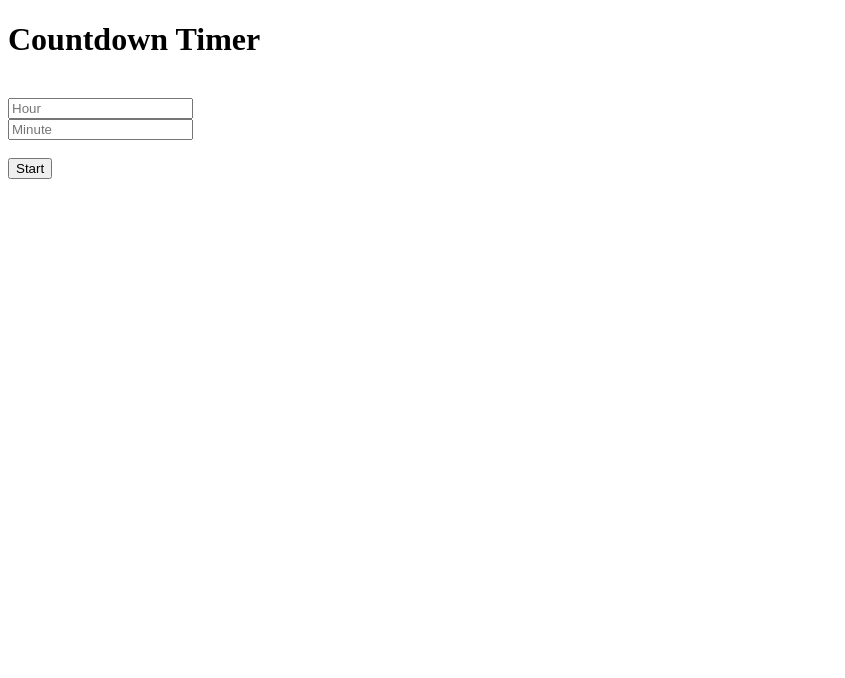
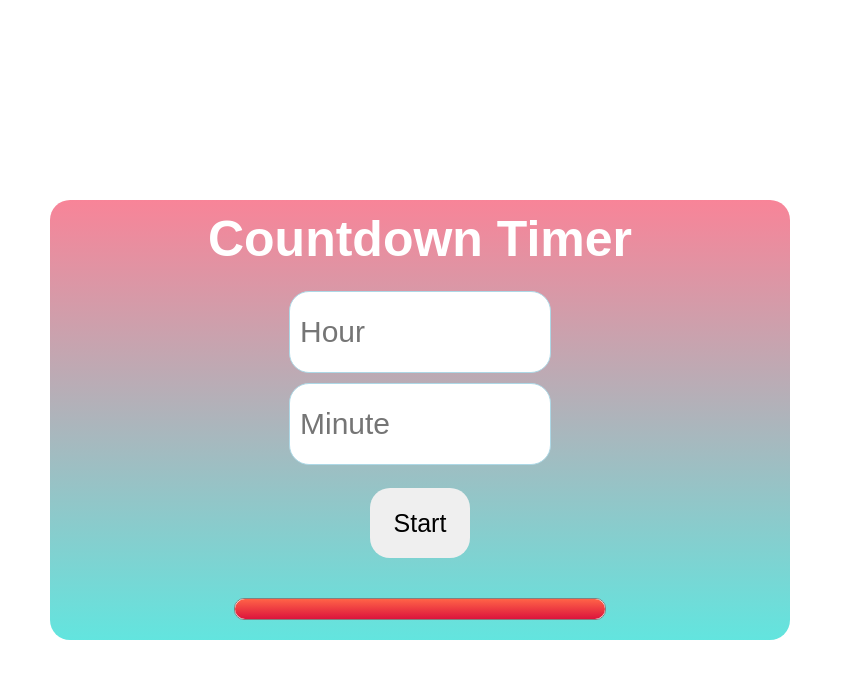
Before and after one commit to NirazB/Hackathon, a plain HTML site: page index.html in a window 1280 px wide. Shown: the whole page, without its empty margins (0-845 px from the left). Drawn offline with Linux system fonts and the light colour scheme.

Commit message:
Update index.html

```diff
--- a/index.html
+++ b/index.html
@@ -4,7 +4,7 @@
     <meta charset="UTF-8" />
     <meta name="viewport" content="width=device-width, initial-scale=1.0" />
     <title>StopWatch</title>
-    <link rel="stylesheet" href="hack1.css" />
+    <link rel="stylesheet" href="index.css" />
   </head>
   <body>
     <div class="fill">
```
